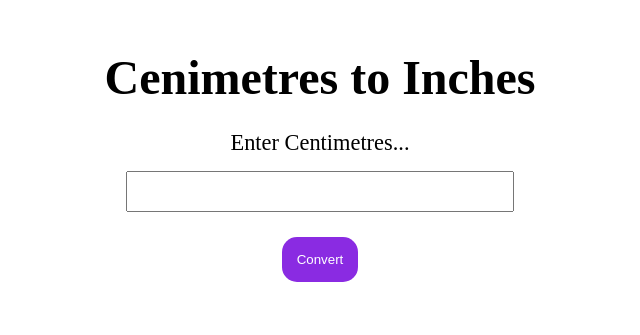
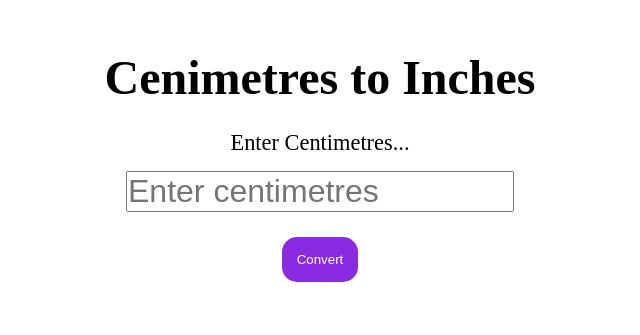
Before and after one commit to mattthehat/mattthehat.github.io, a plain HTML site: page index.html in a window 1280 px wide. Shown: the part 209-544 px from the top of the page, without its empty margins (320-960 px from the left). Drawn offline with Linux system fonts and the light colour scheme.

Commit message:
Update index.html

```diff
--- a/index.html
+++ b/index.html
@@ -10,7 +10,7 @@
 <body>
     <h1>Cenimetres to Inches</h1>
     <label for="cInput">Enter Centimetres...</label>
-    <input type="text" name="cm" id="cInput">
+    <input type="text" name="cm" id="cInput" placeholder="Enter centimetres">
     <input type="submit" id="submit" value="Convert">
     <div id="result"></div>
     <script src="app.js"></script>
```
